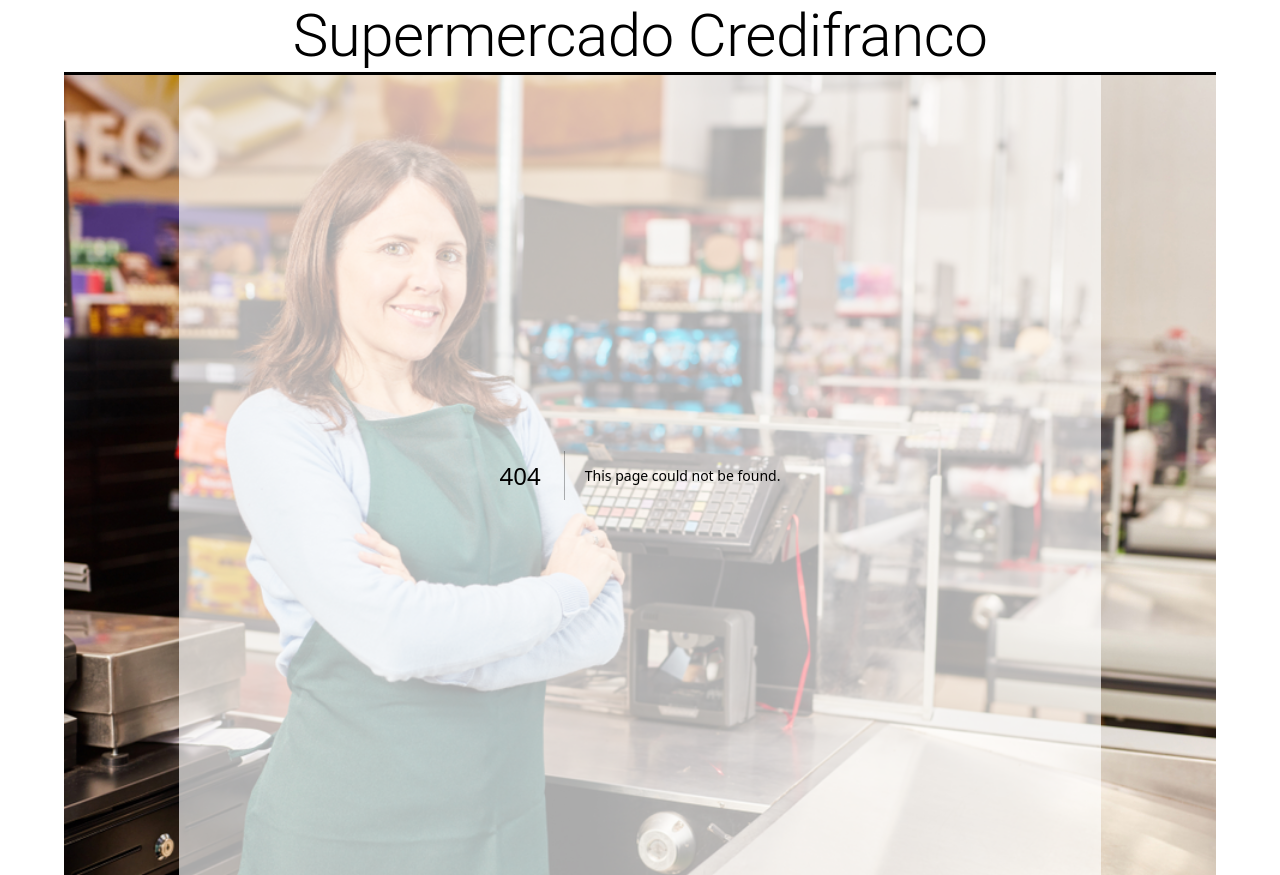
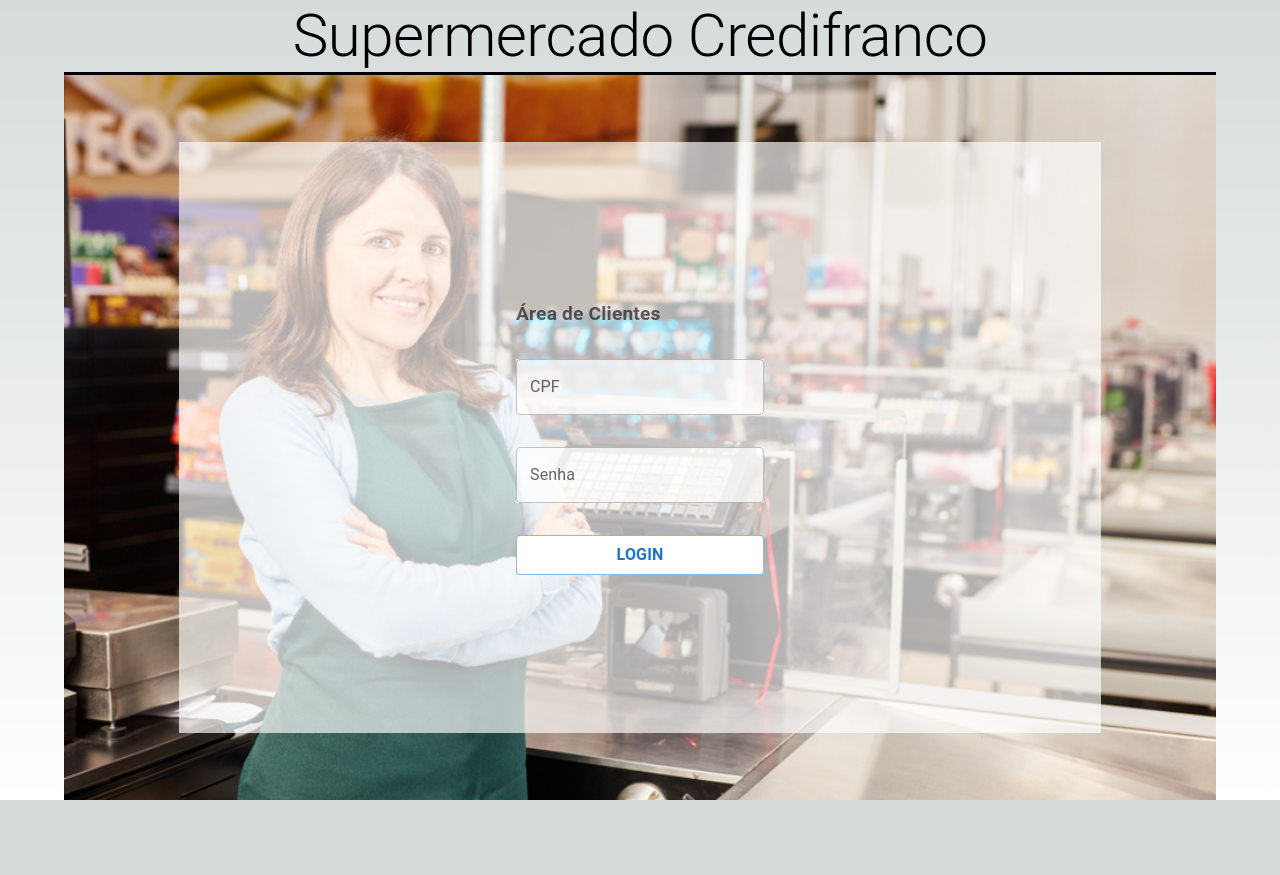
Before and after one commit to EronAlves1996/credifranco-teste, a Next.js app in the folder src/front/: page /auth in a window 1280 px wide. Before the commit this address had no page. After the commit the page ends 800 px from the top, so only its background shows below. Built offline with nearby package versions, Linux system fonts and the light colour scheme.

Commit message:
feat: make login page

```diff
--- /dev/null
+++ b/src/front/src/app/auth/page.tsx
@@ -0,0 +1,30 @@
+import { DefaultButton } from "@/components/DefaultButton";
+import { Box, FormLabel, Stack, TextField } from "@mui/material";
+
+const formFields = [
+  { label: "CPF", type: "text" },
+  { label: "Senha", type: "password" },
+];
+
+export default function Home() {
+  return (
+    <Stack justifyContent="center">
+      <Box component="form">
+        <Stack gap="2rem">
+          <FormLabel sx={{ fontWeight: "bold", fontSize: "1.2rem" }}>
+            Área de Clientes
+          </FormLabel>
+          {formFields.map((fieldInfo, i) => (
+            <TextField
+              key={i}
+              variant="outlined"
+              sx={{ backgroundColor: "#FFFFFFBB" }}
+              {...fieldInfo}
+            />
+          ))}
+          <DefaultButton>Login</DefaultButton>
+        </Stack>
+      </Box>
+    </Stack>
+  );
+}
--- /dev/null
+++ b/src/front/src/components/DefaultButton.tsx
@@ -0,0 +1,7 @@
+import { Button, Typography } from "@mui/material";
+
+export const DefaultButton = ({ children }: React.PropsWithChildren) => (
+  <Button variant="outlined" size="large" sx={{ backgroundColor: "#FFF" }}>
+    <Typography fontWeight="bold">{children}</Typography>
+  </Button>
+);
```
Also changed, not shown: src/front/src/app/page.tsx (+9 -9 lines).
